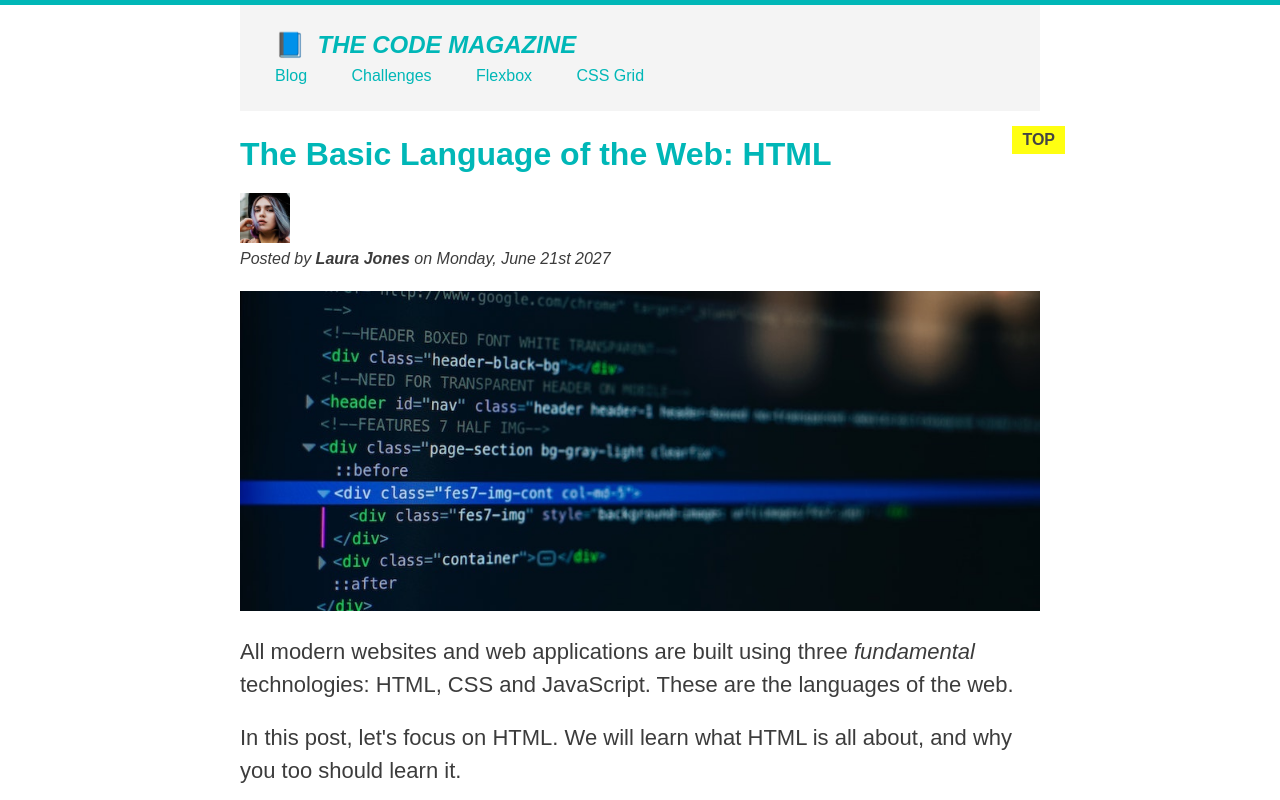
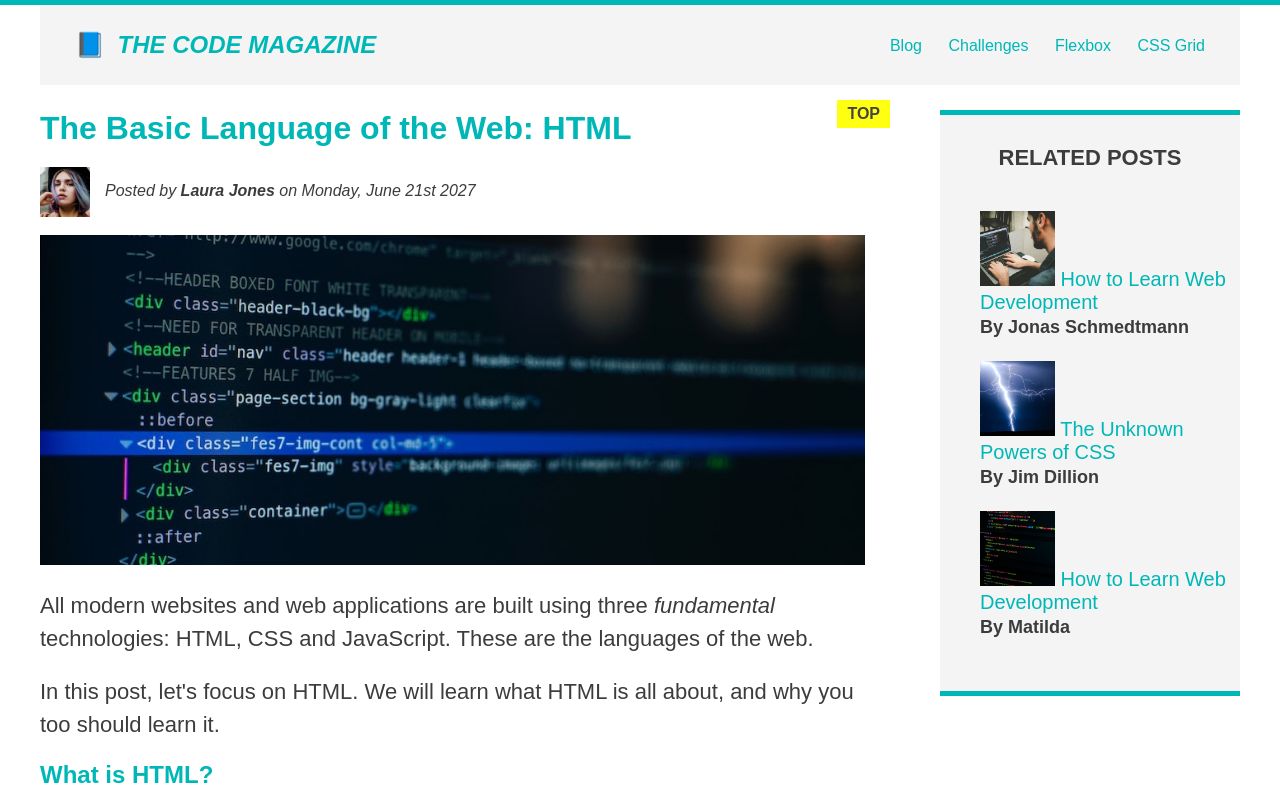
Before and after one commit to AhmedKayani/html-css-mastery, a plain HTML site: page index.html in a window 1280 px wide. Shown: the top 800 px of the page. Drawn offline with Linux system fonts and the light colour scheme.

Commit message:
Used Floats to complete the final Layout of the project

```diff
--- a/index.html
+++ b/index.html
@@ -9,8 +9,8 @@
 
   <body>
     <div class="container">
-      <header class="nav-header">
-        <h1>📘 The Code Magazine</h1>
+      <header class="nav-header clear-fix">
+        <h1 class="">📘 The Code Magazine</h1>
         <nav>
           <a href="blog.html">Blog</a>
           <a href="#">Challenges</a>
@@ -28,9 +28,10 @@
             alt="Image of author"
             width="50"
             height="50"
+            class="author-pic"
           />
 
-          <p id="author">
+          <p id="author" class="author">
             Posted by <strong>Laura Jones</strong> on Monday, June 21st 2027
           </p>
 
@@ -101,6 +102,9 @@
 
         <p>Hopefully you learned something new here. See you next time!</p>
 
+        <button class="like-btn">💖 Like</button>
+      </article>
+
       <aside>
         <h4>Related posts</h4>
         <ul>
@@ -136,8 +140,6 @@
           </li>
         </ul>
       </aside>
-        <button class="like-btn">💖 Like</button>
-      </article>
 
       <footer>
         <p id="copyright">Copyright &copy; 2027 by The Code Magazine</p>
--- a/style.css
+++ b/style.css
@@ -1,25 +1,12 @@
 * {
   margin: 0;
   padding: 0;
+  box-sizing: border-box;
 }
 
 body {
   font-family: sans-serif;
   border-top: #00b7b7 solid 5px;
-}
-
-h1 {
-  color: blue;
-  font-family: sans-serif;
-  font-size: 24px;
-  text-transform: uppercase;
-  font-style: italic;
-  margin-bottom: 8px;
-}
-
-h1::first-letter {
-  font-style: normal;
-  margin-right: 6px;
 }
 
 h1,
@@ -34,6 +21,39 @@ h1,
 h2,
 h3 {
   color: #00b7b7;
+}
+
+h1 {
+  font-family: sans-serif;
+  font-size: 24px;
+  text-transform: uppercase;
+  font-style: italic;
+  float: left;
+}
+
+h1::first-letter {
+  font-style: normal;
+  margin-right: 6px;
+}
+
+.nav-header {
+  background-color: #f4f4f4;
+  padding: 26px 35px;
+  margin-bottom: 25px;
+}
+
+nav {
+  float: right;
+}
+
+nav a {
+  margin-right: 22px;
+  display: inline-block;
+  padding-top: 6px;
+}
+
+nav a:last-child {
+  margin-right: 0;
 }
 
 h2 {
@@ -70,7 +90,7 @@ h4 {
 }
 
 .container {
-  width: 800px;
+  width: 1200px;
   margin: 0 auto;
   position: relative;
 }
@@ -85,16 +105,6 @@ p {
 li {
   font-family: sans-serif;
   font-size: 20px;
-}
-
-.nav-header {
-  background-color: #f4f4f4;
-  padding: 26px 35px;
-  margin-bottom: 25px;
-}
-
-nav a {
-  margin-right: 40px;
 }
 
 .post-header {
@@ -143,6 +153,10 @@ aside {
   width: 60%;
 }
 
+aside li {
+  list-style: none;
+}
+
 a:link {
   text-decoration: none;
   color: #00b7b7;
@@ -171,3 +185,34 @@ a:active {
   right: 50px;
   bottom: 100px;
 }
+
+.author-pic {
+  float: left;
+}
+
+.author {
+  float: left;
+  margin-left: 15px;
+  margin-top: 12px;
+  margin-bottom: 32px;
+}
+
+.clear-fix::after {
+  clear: both;
+  content: "";
+  display: block;
+}
+
+article {
+  width: 825px;
+  float: left;
+}
+
+aside {
+  width: 300px;
+  float: right;
+}
+
+footer {
+  clear: both;
+}
```
Lines whose indentation alone changed are shown as unchanged.
